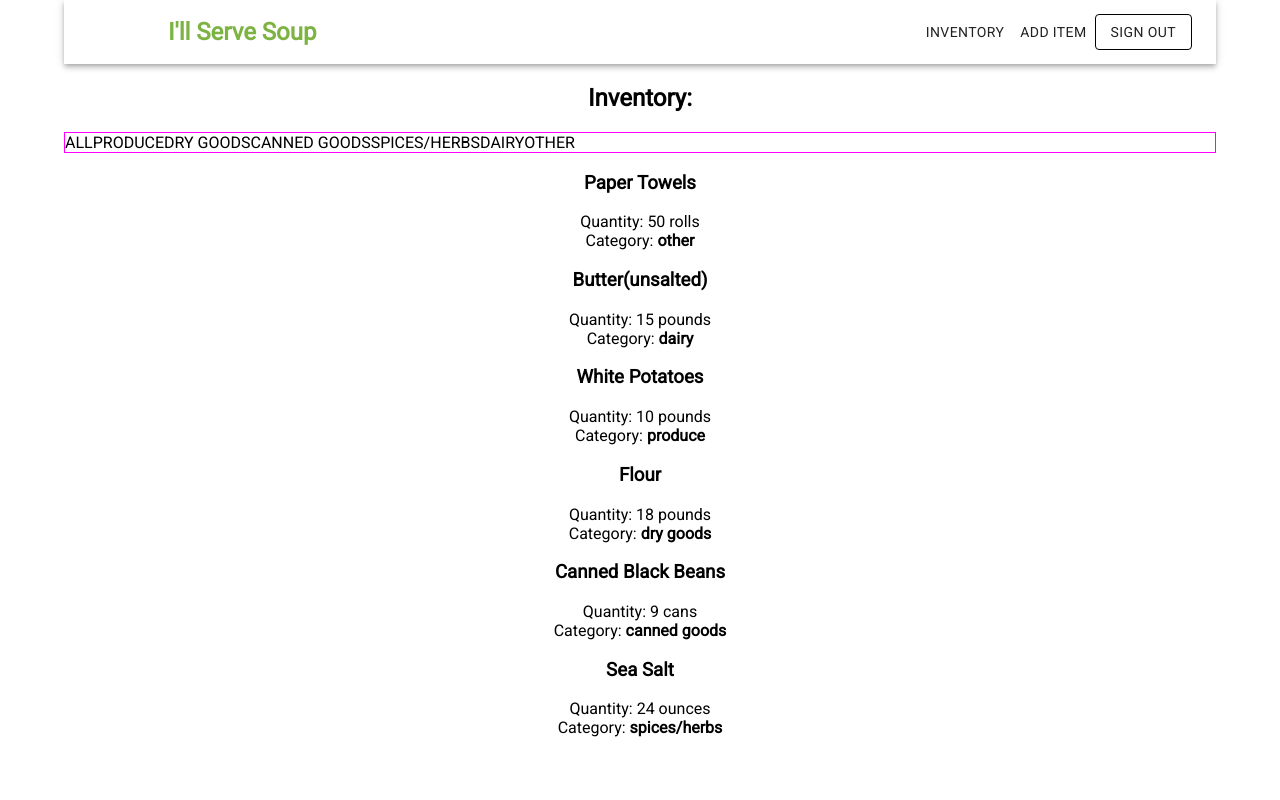
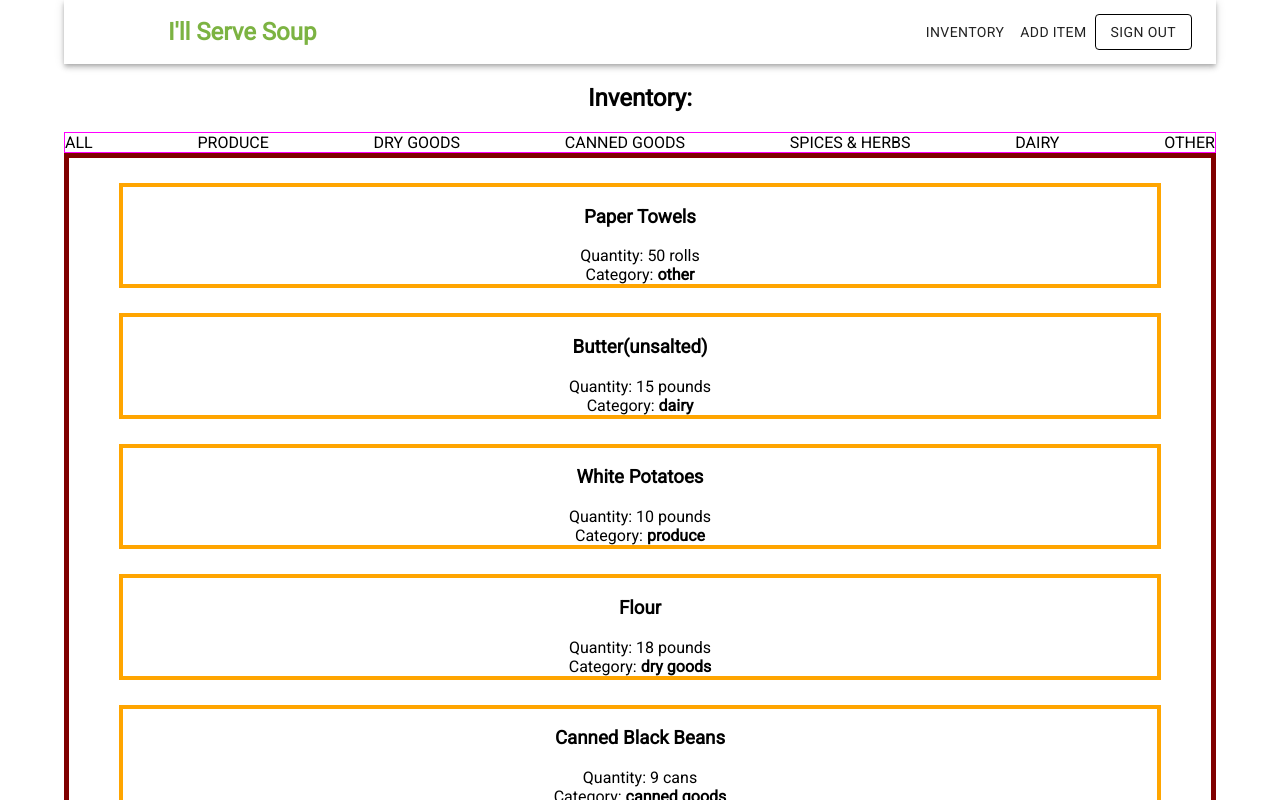
Before and after one commit to build-i-ll-serve-soup/Frontend, a React (Create React App) app in the folder i-ll-serve-soup/: page /inventory in a window 1280 px wide. Shown: the top 800 px of the page. Built offline with nearby package versions, Linux system fonts and the light colour scheme.

Commit message:
Inventory & AddItemForm styling

```diff
--- a/i-ll-serve-soup/src/AddItemForm.js
+++ b/i-ll-serve-soup/src/AddItemForm.js
@@ -18,21 +18,21 @@ const submitForm = event => {
         <div className="addItem">
             <h2>Add Item Form</h2>
          <form onSubmit={submitForm}>
-        <input
+        <input className="formSection"
           type="text"
           name="itemName"
           placeholder="Item Name"
           value={item.itemName}
           onChange={changeHandler}
         />
-       <input
+       <input className="formSection"
           type="text"
           name="stock"
           placeholder="Amount in Stock"
           value={item.stock}
           onChange={changeHandler}
         />
-        <input
+        <input className="formSection"
           type="text"
           name="category"
           placeholder="Item Category"
--- a/i-ll-serve-soup/src/App.css
+++ b/i-ll-serve-soup/src/App.css
@@ -97,5 +97,38 @@ input, textarea {
 .categories {
   display: flex;
   flex-direction: row;
+  justify-content: space-between;
   border: 1px solid magenta;
 }
+
+.addItem {
+  display: flex;
+  flex-direction: column;
+  text-align: center;
+  border: 3px dotted green;
+}
+.itemCard {
+  border: 4px solid orange;
+  margin: 25px 50px;
+}
+.itemCards-container {
+  border: 5px solid maroon;
+}
+.formSection{
+
+  flex-direction: column;
+
+  border: 3px dotted navy;
+}
+/* .itemName {
+  border: 2px dashed purple;
+  color: purple;
+}
+.stock {
+  border: 2px dashed dodgerblue;
+  color:dodgerblue;
+}
+.category {
+  border: 2px dashed red;
+  color: red;
+} */
--- a/i-ll-serve-soup/src/components/Content/ItemCard.js
+++ b/i-ll-serve-soup/src/components/Content/ItemCard.js
@@ -3,7 +3,7 @@ import React from 'react';
 const ItemCard = props => {
   console.log(props)
   return (
-    <div className="itemCard">
+    <div className="itemCard" >
       <div className="itemName"><strong><h3>{props.itemCard.itemName}</h3></strong></div>
       <div className="stock">Quantity:  {props.itemCard.stock}</div>
       <div className="category">Category: <strong>{props.itemCard.category}</strong></div>
--- a/i-ll-serve-soup/src/components/Content/ItemCards.js
+++ b/i-ll-serve-soup/src/components/Content/ItemCards.js
@@ -5,14 +5,13 @@ import ItemCard from './ItemCard';
 
 const ItemCards = props => {
   return (
-    <div className="itemCards-container">
+    <div className="itemCards-container" >
           {props.itemCards.map(itemCard => {
             return(
               <div>
               <ItemCard
                itemCard={itemCard}
                key={ItemCard.itemName}/>
-
                </div>
             )
           })}
--- a/i-ll-serve-soup/src/data.js
+++ b/i-ll-serve-soup/src/data.js
@@ -1,4 +1,4 @@
-export const tabData = ['all', 'produce', 'dry goods', 'canned goods', 'spices/herbs', 'dairy', 'other']
+export const tabData = ['all', 'produce', 'dry goods', 'canned goods', 'spices & herbs', 'dairy', 'other']
 
 export const cardData = [
     {
@@ -29,6 +29,6 @@ export const cardData = [
     {
         itemName: "Sea Salt",
         stock:"24 ounces",
-        category:"spices/herbs",
+        category:"spices & herbs",
     },
 ];
```
Also changed, not shown: i-ll-serve-soup/src/components/Content/ItemCardPage.js (added, +8 -0 lines).
